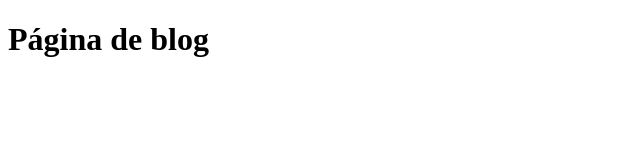
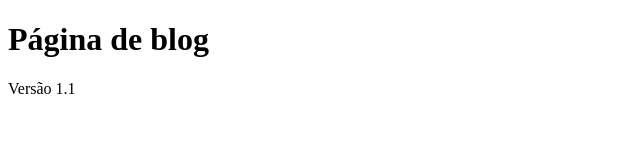
Before and after one commit to LuisFelipeBarnabe/aulaGitHub, a plain HTML site: page Projeto/blog.html in a window 1280 px wide. Shown: the full height of the page, 0-640 px from the left. Drawn offline with Linux system fonts and the light colour scheme.

Commit message:
Alterando versao do blog

```diff
--- a/Projeto/blog.html
+++ b/Projeto/blog.html
@@ -7,5 +7,6 @@
 </head>
 <body>
     <h1>Página de blog</h1>
+    <p>Versão 1.1</p>
 </body>
 </html>
```
